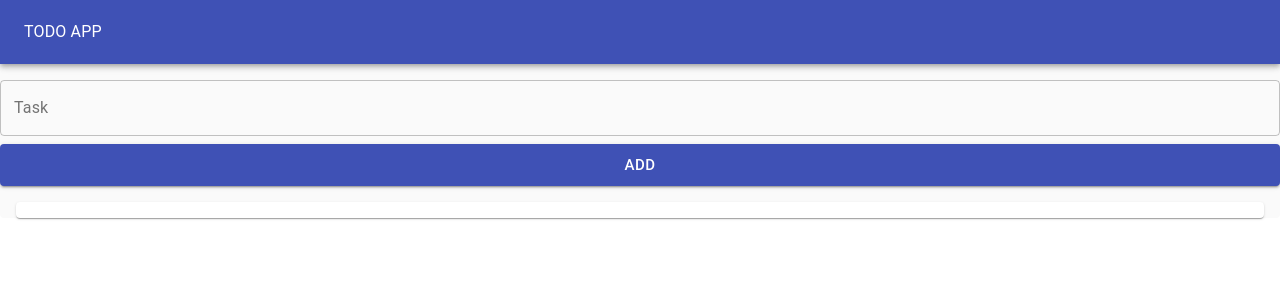
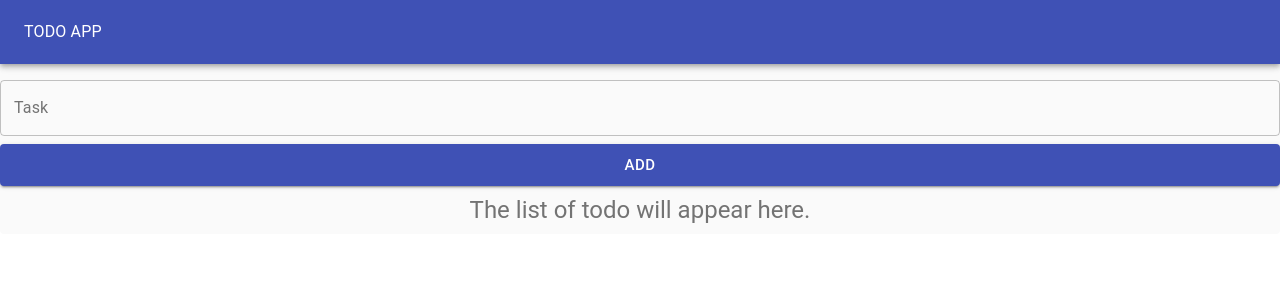
Before and after one commit to leosuncin/todo-webapp, a React (Create React App) app: page / in a window 1280 px wide. Shown: the top 300 px of the page. Built offline with nearby package versions, Linux system fonts and the light colour scheme; the HTML template or start-up script is replaced by a standard one.

Commit message:
feat: Show message with empty list

```diff
--- a/src/components/TodoList.tsx
+++ b/src/components/TodoList.tsx
@@ -1,10 +1,45 @@
-import { Paper, List } from '@material-ui/core';
+import { Grid, List, Typography } from '@material-ui/core';
 import React from 'react';
 
-const TodoList: React.FC = ({ children }) => (
-  <Paper style={{ margin: 16 }}>
-    <List style={{ overflow: 'scroll' }}>{children}</List>
-  </Paper>
+import TodoItem, { Todo } from './TodoItem';
+
+export type TodoListProps = {
+  todos: Todo[];
+  onChangeTodo: (id: Todo['id'], updates: Pick<Todo, 'text'>) => void;
+  onToggleDone: (id: Todo['id'], done: boolean) => void;
+  onRemoveTodo: (id: Todo['id']) => void;
+};
+
+const TodoList: React.FC<TodoListProps> = ({
+  todos,
+  onChangeTodo,
+  onToggleDone,
+  onRemoveTodo,
+}) => (
+  <Grid item>
+    <List aria-label="List of todo">
+      {!todos || todos.length < 1 ? (
+        <Typography
+          variant="h5"
+          color="textSecondary"
+          component="li"
+          align="center"
+        >
+          The list of todo will appear here.
+        </Typography>
+      ) : (
+        todos.map((todo, idx) => (
+          <TodoItem
+            key={todo.id}
+            todo={todo}
+            onChangeTodo={onChangeTodo}
+            onToggleDone={onToggleDone}
+            onRemoveTodo={onRemoveTodo}
+          />
+        ))
+      )}
+    </List>
+  </Grid>
 );
 
 export default TodoList;
```
Also changed, not shown: 2 other files (tests, documents, lock files or other folders).
